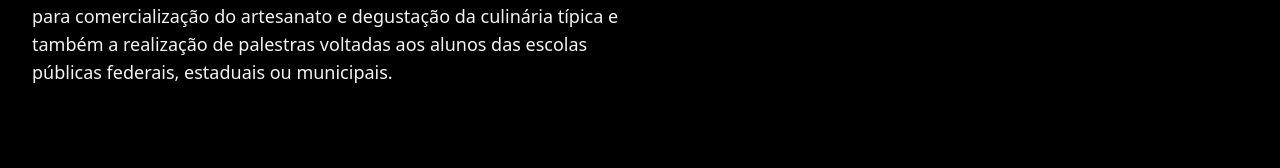
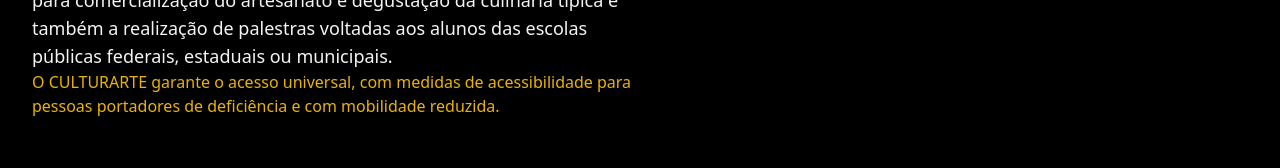
Before and after one commit to romuloromulo/culturarte, a Next.js app: page / in a window 1280 px wide. Shown: the part 1404-1572 px from the top of the page. Built offline with nearby package versions, Linux system fonts and the light colour scheme.

Commit message:
atualizando informações

```diff
--- a/app/atracoes/page.js
+++ b/app/atracoes/page.js
@@ -16,7 +16,6 @@
         <div
           key={index}
           className="z-10 rounded-full  w-[200px] h-[200px] flex items-center justify-center overflow-hidden m-1 mb-2 relative">
-          <div className="w-full h-full relative">
           <Link href={`atracoes/${item?.id}`} className="group ">
             <Image
               src={item?.imagem}
@@ -36,7 +35,6 @@
               <div className="bg-yellow-500 p-2 rounded-lg">Saiba mais</div>
             </motion.div>
           </Link>
-          </div>
         </div>
         <Link
           href={`atracoes/${item?.id}`}
--- a/app/layout/includes/Sobre.js
+++ b/app/layout/includes/Sobre.js
@@ -47,7 +47,7 @@
         <div className="container mx-auto min-h-screen border-t border-zinc-800 py-8">
           <div className="w-full md:mt-[55px]   flex lg:flex-row flex-col justify-center items-center h-full px-4 md:px-8">
             <div className="w-full lg:w-1/2 mb-8 ">
-              <div className="flex flex-col md:flex-row items-center justify-center w-full mb-8">
+              <div className="flex flex-col md:flex-row items-center justify-center w-full mb-8 md:mb-4">
                 <div className="flex flex-col w-full  items-center md:items-start justify-start ">
                   <h2 className="mr-4 mb-2 md:mb-0">Sobre</h2>
                   <h1 className="text-5xl md:text-6xl font-bold mr-2 whitespace-nowrap">
@@ -79,6 +79,11 @@
                   voltadas aos alunos das escolas públicas federais, estaduais
                   ou municipais.
                 </p>
+                <p className="text-yellow-500 font-sans">
+                  O CULTURARTE garante o acesso universal, com medidas de
+                  acessibilidade para pessoas portadores de deficiência e com
+                  mobilidade reduzida.
+                </p>
               </div>
             </div>
             <div className="md:w-auto lg:w-1/2">
```
Also changed, not shown: data/AtracoesData.js (+5 -3 lines). Lines whose indentation alone changed are shown as unchanged.
